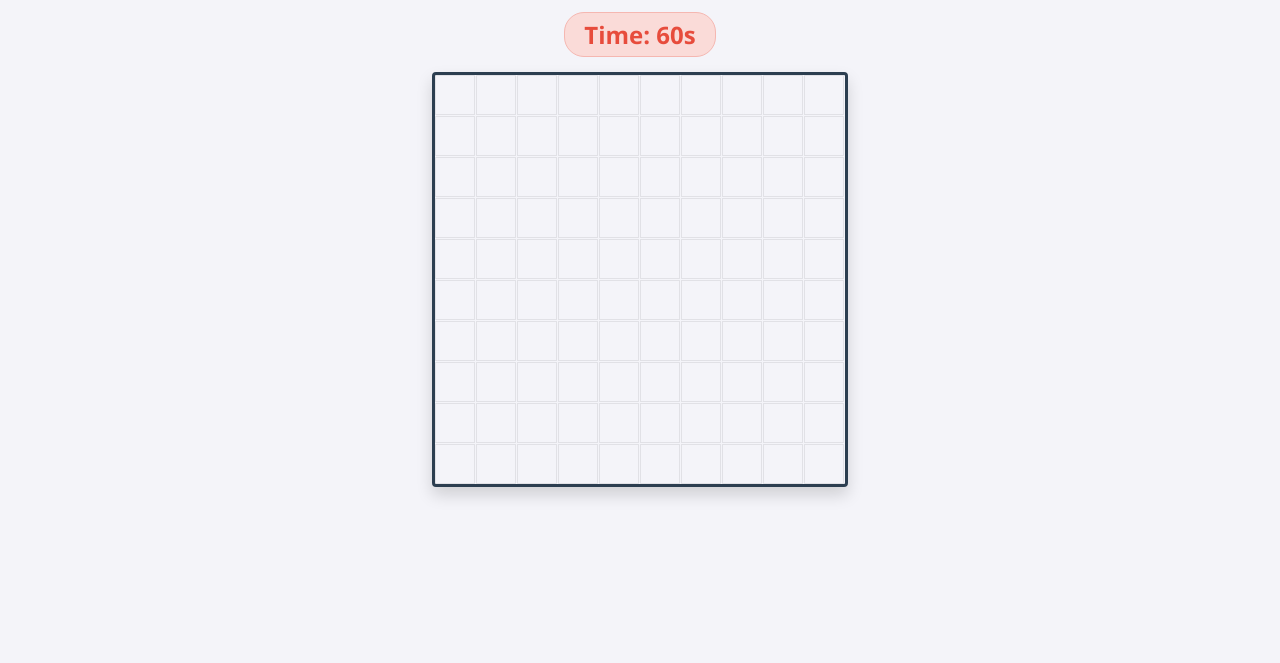
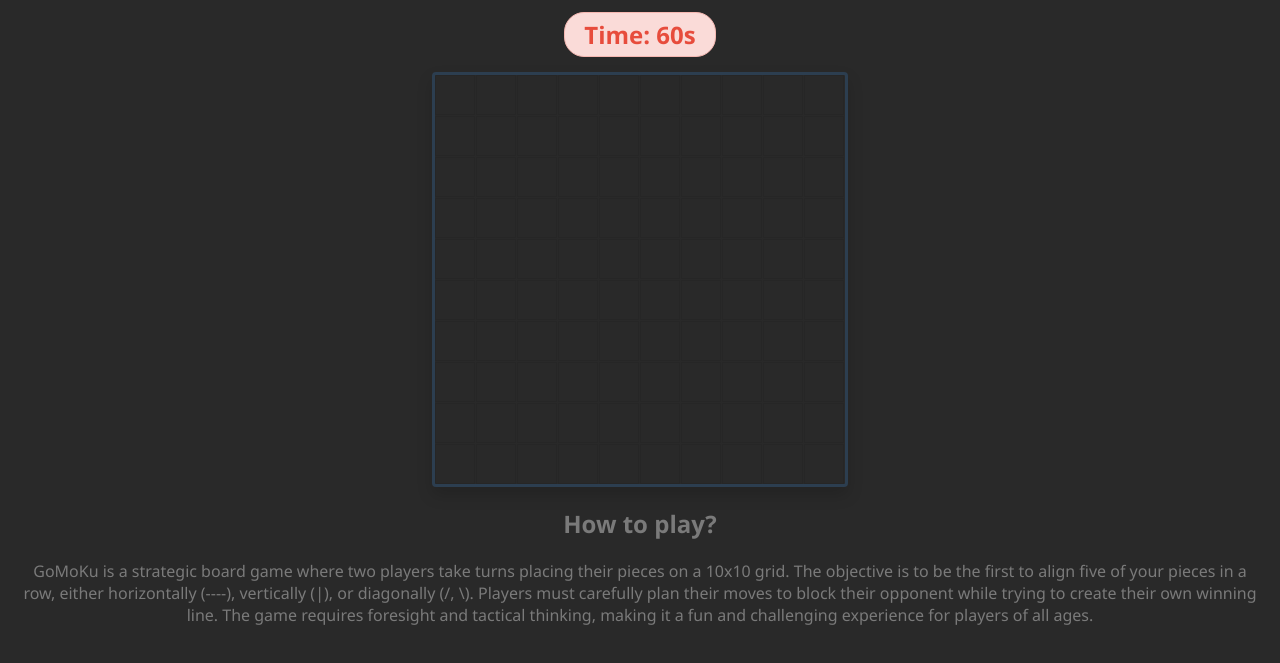
Before and after one commit to Voidlihan/gomoku, a website: page index.html in a window 1280 px wide. Shown: the part 127-790 px from the top of the page. Drawn offline with nearby package versions, Linux system fonts and the light colour scheme; no server answers.

Commit message:
Decorations update

```diff
--- a/index.html
+++ b/index.html
@@ -8,8 +8,8 @@
         body {
             font-family: 'Segoe UI', Tahoma, Geneva, Verdana, sans-serif;
             text-align: center;
-            background-color: #f4f4f9;
-            color: #333;
+            background-color: #292929;
+            color: #7a7a7a;
             margin: 0;
             padding: 20px;
         }
@@ -84,7 +84,8 @@
     <div id="status">Connecting to server cluster...</div>
     <div id="timer">Time: 60s</div>
     <div id="board"></div>
-
+    <h2>How to play?</h2>
+    <p>GoMoKu is a strategic board game where two players take turns placing their pieces on a 10x10 grid. The objective is to be the first to align five of your pieces in a row, either horizontally (----), vertically (|), or diagonally (/, \). Players must carefully plan their moves to block their opponent while trying to create their own winning line. The game requires foresight and tactical thinking, making it a fun and challenging experience for players of all ages.</p>
     <script src="/socket.io/socket.io.js"></script>
     <script>
         const socket = io();
```
